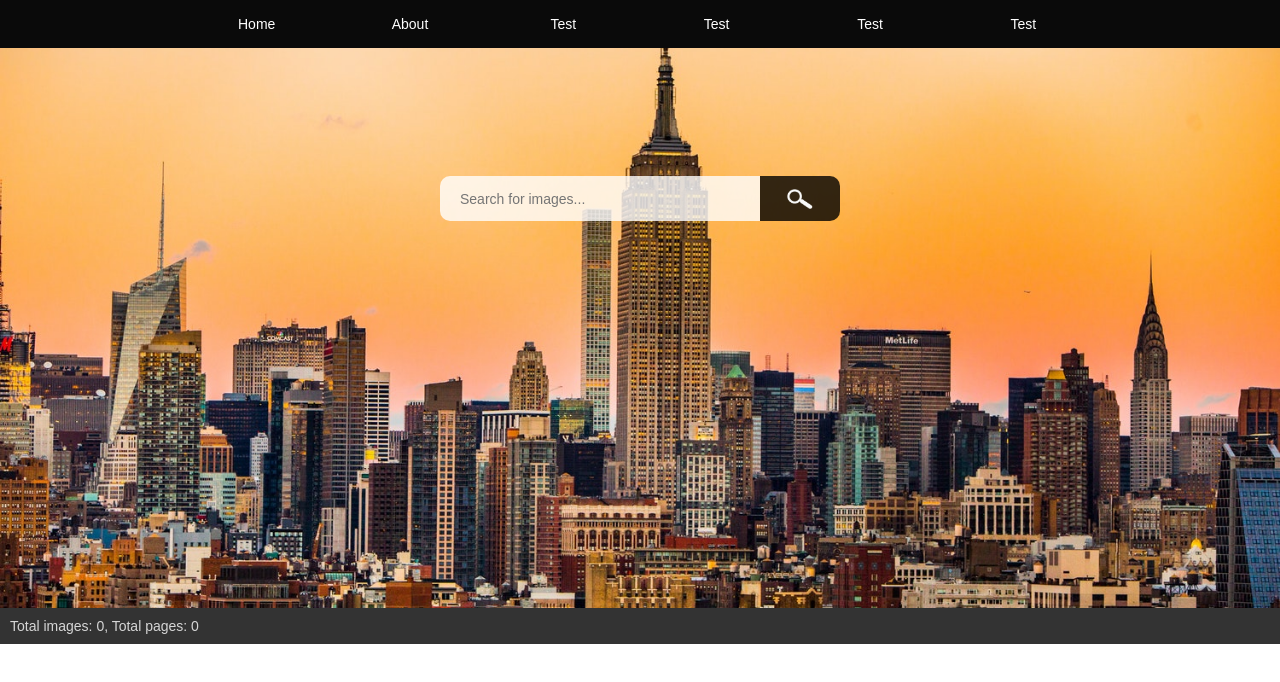
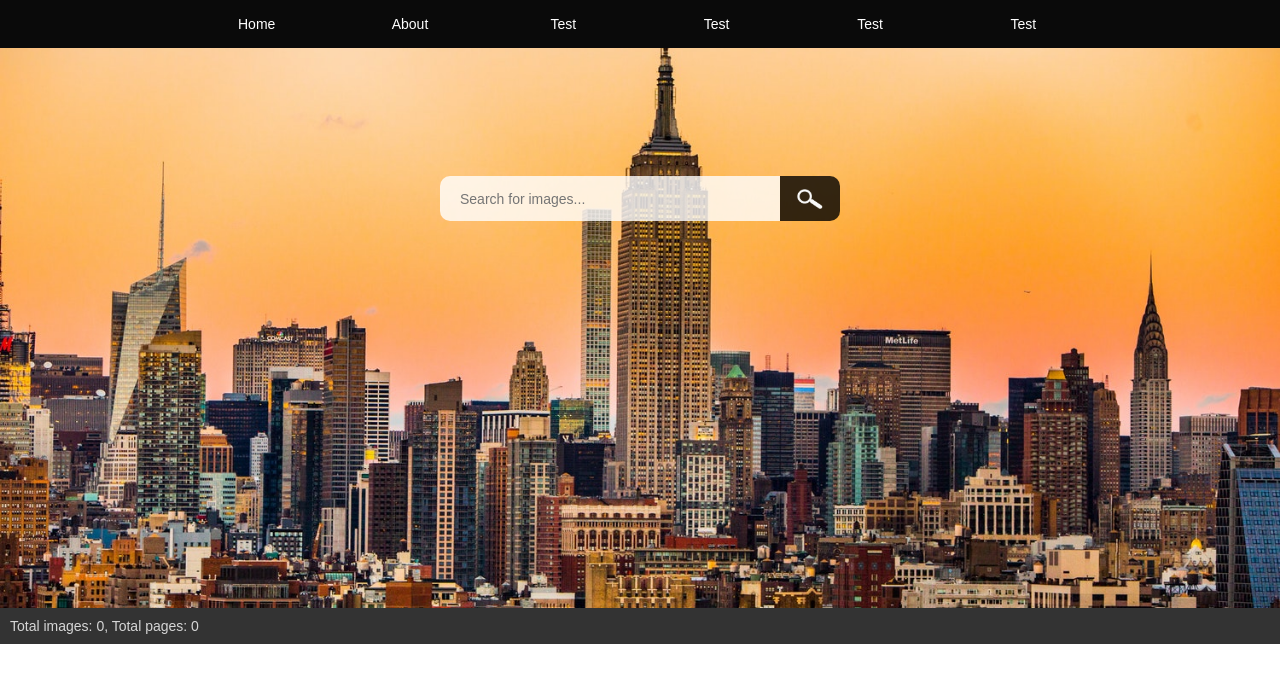
Before and after one commit to AnnaSalata/Images-search, a React (Create React App) app: page / in a window 1280 px wide. Shown: the top 682 px of the page. Built offline with nearby package versions, Linux system fonts and the light colour scheme; the HTML template or start-up script is replaced by a standard one.

Commit message:
Some layout bugs fixed

```diff
--- a/src/components/field/Field.scss
+++ b/src/components/field/Field.scss
@@ -7,8 +7,9 @@
   margin: 0 auto;
 
   &__input {
-    flex-basis: 80%;
-    min-width: 80%;
+    //flex-basis: 80%;
+    //min-width: 80%;
+    width: 340px;
     border: none;
     height: 100%;
     border-top-left-radius: 10px;
@@ -21,8 +22,9 @@
   }
 
   &__button {
-    flex-basis: 20%;
-    min-width: 20%;
+    //flex-basis: 20%;
+    // min-width: 20%;
+    width: 60px;
     height: 100%;
     border-top-right-radius: 10px;
     border-bottom-right-radius: 10px;
--- a/src/components/header/Header.jsx
+++ b/src/components/header/Header.jsx
@@ -21,7 +21,7 @@ export class Header extends React.Component {
         }
         return <nav className={className}>
             <div className="global-nav__controls controls">
-                <div className="controls__close" onClick={this.toggle}>Menu</div>
+                <div className="controls__menu" onClick={this.toggle}>Menu</div>
                 <div className="controls__logo"><img className="controls__logo" src={logo} alt=""/></div>
             </div>
             <ul className="global-nav__options">
--- a/src/components/header/Header.scss
+++ b/src/components/header/Header.scss
@@ -19,6 +19,12 @@
   justify-content: space-between;
   align-items: center;
   cursor: pointer;
+}
+
+.controls__menu {
+  margin-left: 10px;
+  font-size: 18px;
+  font-weight: bold;
 }
 
 .global-nav__controls {
@@ -73,5 +79,6 @@
   .controls__logo {
     width: 35px;
     height: 35px;
+    margin-right: 10px;
   }
 }
```
